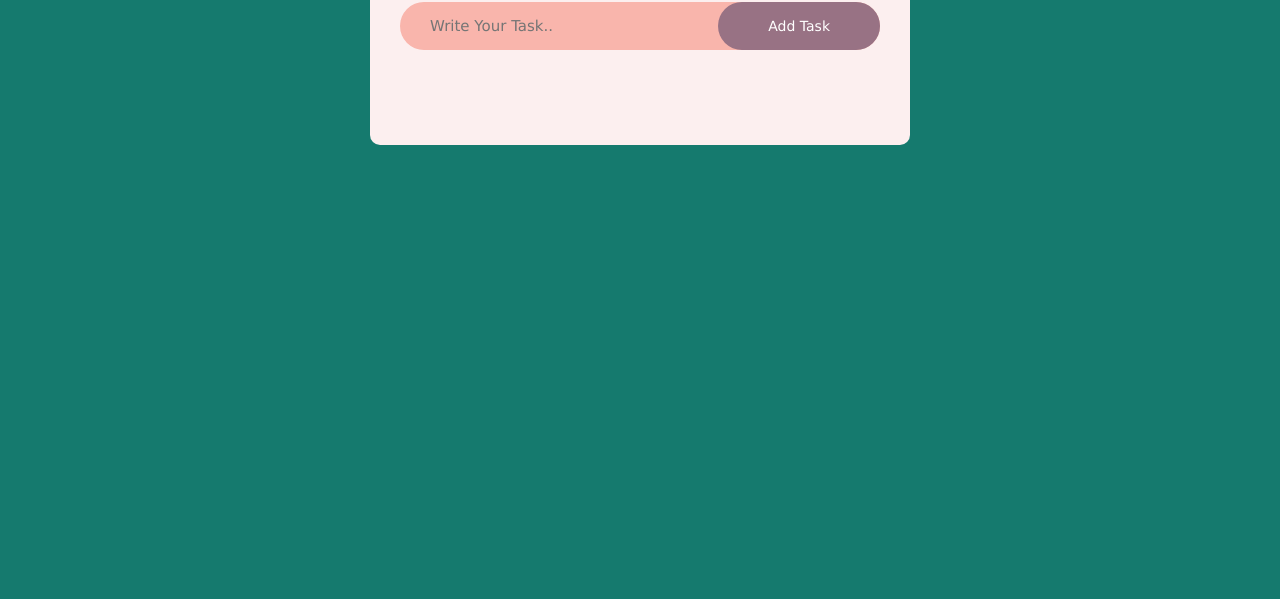
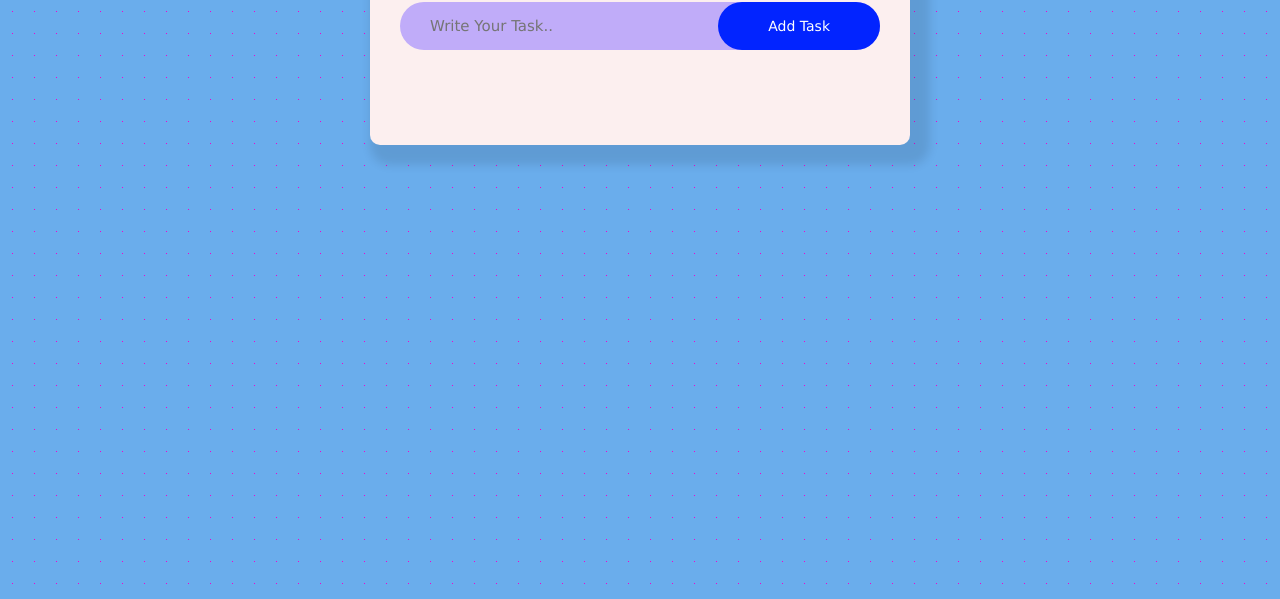
Before and after one commit to PremKaneriya/To-Do-List, a plain HTML site: page index.html in a window 1280 px wide. Shown: the part 201-800 px from the top of the page. Drawn offline with Linux system fonts and the light colour scheme.

Commit message:
new background

```diff
--- a/style.css
+++ b/style.css
@@ -2,13 +2,23 @@
     margin: 0;
     padding: 0;
     box-sizing: border-box;
-    font-family:'Lucida Sans', 'Lucida Sans Regular', 'Lucida Grande', 'Lucida Sans Unicode', Geneva, Verdana, sans-serif;
+    font-family: 'Lucida Sans', 'Lucida Sans Regular', 'Lucida Grande', 'Lucida Sans Unicode', Geneva, Verdana, sans-serif;
+}
+
+body {
+    --dot-bg: rgb(106, 173, 236);
+    --dot-color: rgb(242, 0, 206);
+    --dot-size: 1px;
+    --dot-space: 22px;
+    background:
+        linear-gradient(90deg, var(--dot-bg) calc(var(--dot-space) - var(--dot-size)), transparent 1%) center / var(--dot-space) var(--dot-space),
+        linear-gradient(var(--dot-bg) calc(var(--dot-space) - var(--dot-size)), transparent 1%) center / var(--dot-space) var(--dot-space),
+        var(--dot-color);
 }
 
 .container {
     width: 100%;
     min-height: 100vh;
-    background: #157A6E;
     padding: 10px;
 }
 
@@ -19,6 +29,7 @@
     margin: 100px auto 20px;
     padding: 40px 30px 70px;
     border-radius: 10px;
+    box-shadow: 10px 10px 10px 10px rgba(0, 0, 0, 0.1);
 }
 
 .todo-app h1 {
@@ -30,14 +41,14 @@
 
 .todo-app h1 img {
     width: 35px;
-    margin-left:10px ;
+    margin-left: 10px;
 }
 
 .row {
     display: flex;
     align-items: center;
     justify-content: space-between;
-    background: #F9B5AC;
+    background: #c0acf9;
     border-radius: 30px;
     padding-left: 20px;
     margin-bottom: 25px;
@@ -56,7 +67,7 @@
     border: none;
     outline: none;
     padding: 16px 50px;
-    background: #987284;
+    background: #0224ff;
     color: #fff;
     font-size: 14px;
     border-radius: 40px;
@@ -65,7 +76,7 @@
 }
 
 .row button:hover {
-    background-color: #EE7674;
+    background-color: #9084d0;
 }
 
 .row button:active {
@@ -121,3 +132,6 @@ ul li span:hover {
     background-color: #EE7674;
     color: #fff;
 }
+
+
+/* -------------------------------- */
```
Also changed, not shown: index.html (+5 -0 lines), script.js (+7 -7 lines).
